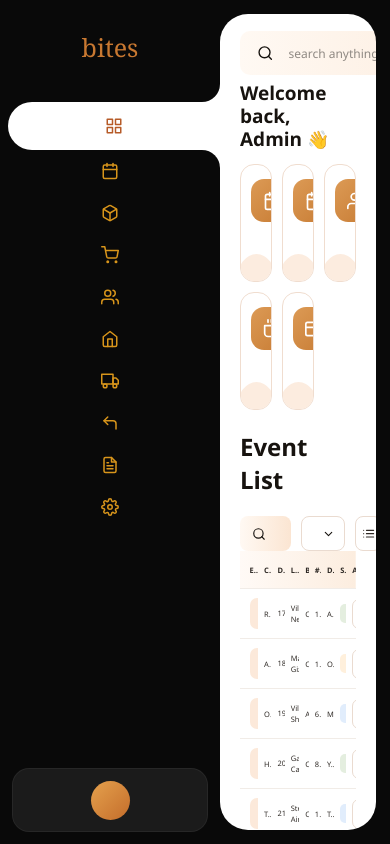
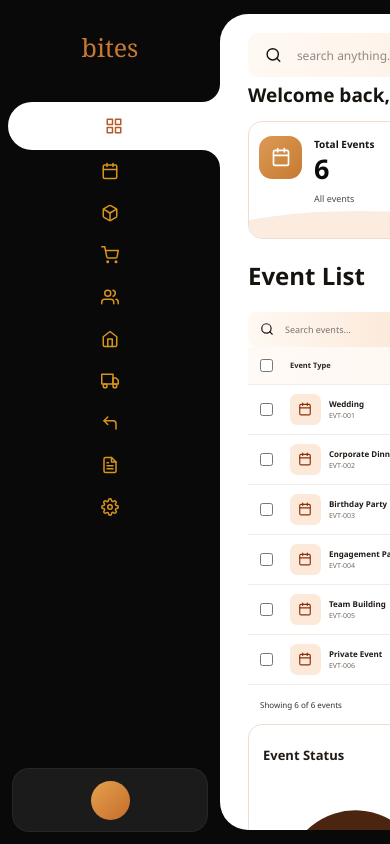
Before and after one commit to 12345nada/Bites-inventory, a React (Vite) app: page / in a window 390 px wide. Built offline with nearby package versions, Linux system fonts and the light colour scheme.

Commit message:
Keep desktop layout on mobile

```diff
--- a/src/styles/dashboard.css
+++ b/src/styles/dashboard.css
@@ -9,7 +9,7 @@ body,
   margin: 0;
 }
 body {
-  overflow: hidden;
+  overflow: auto;
 }
 
 .dashboard-page,
@@ -1301,3 +1301,68 @@ body {
     font-size: 7.5px;
   }
 }
+
+
+@media (max-width: 768px) {
+  html,
+  body,
+  #root {
+    width: 100%;
+    height: 100%;
+    margin: 0;
+    overflow: auto;
+  }
+
+  body {
+    overflow-x: auto;
+    overflow-y: hidden;
+    -webkit-overflow-scrolling: touch;
+  }
+
+  .dashboard-page {
+    width: 1440px;
+    min-width: 1440px;
+    height: 100vh;
+    overflow: hidden;
+  }
+
+  .dashboard-sidebar {
+    width: 220px;
+    min-width: 220px;
+    height: 100vh;
+  }
+
+  .dashboard-main {
+    width: calc(1440px - 234px);
+    min-width: calc(1440px - 234px);
+    height: calc(100vh - 28px);
+    margin: 14px 14px 14px 0;
+    padding: 16px 28px;
+    overflow-x: hidden;
+    overflow-y: auto;
+  }
+
+  .dashboard-search {
+    width: 45%;
+    min-width: 380px;
+  }
+
+  .dashboard-stats {
+    grid-template-columns: repeat(5, minmax(0, 1fr));
+  }
+
+  .dashboard-charts {
+    grid-template-columns: 1fr 1fr 1.08fr;
+  }
+
+  .dashboard-table-wrapper {
+    width: 100%;
+    overflow-x: hidden;
+  }
+
+  .table-card table {
+    width: 100%;
+    min-width: 0;
+    table-layout: fixed;
+  }
+}
```
